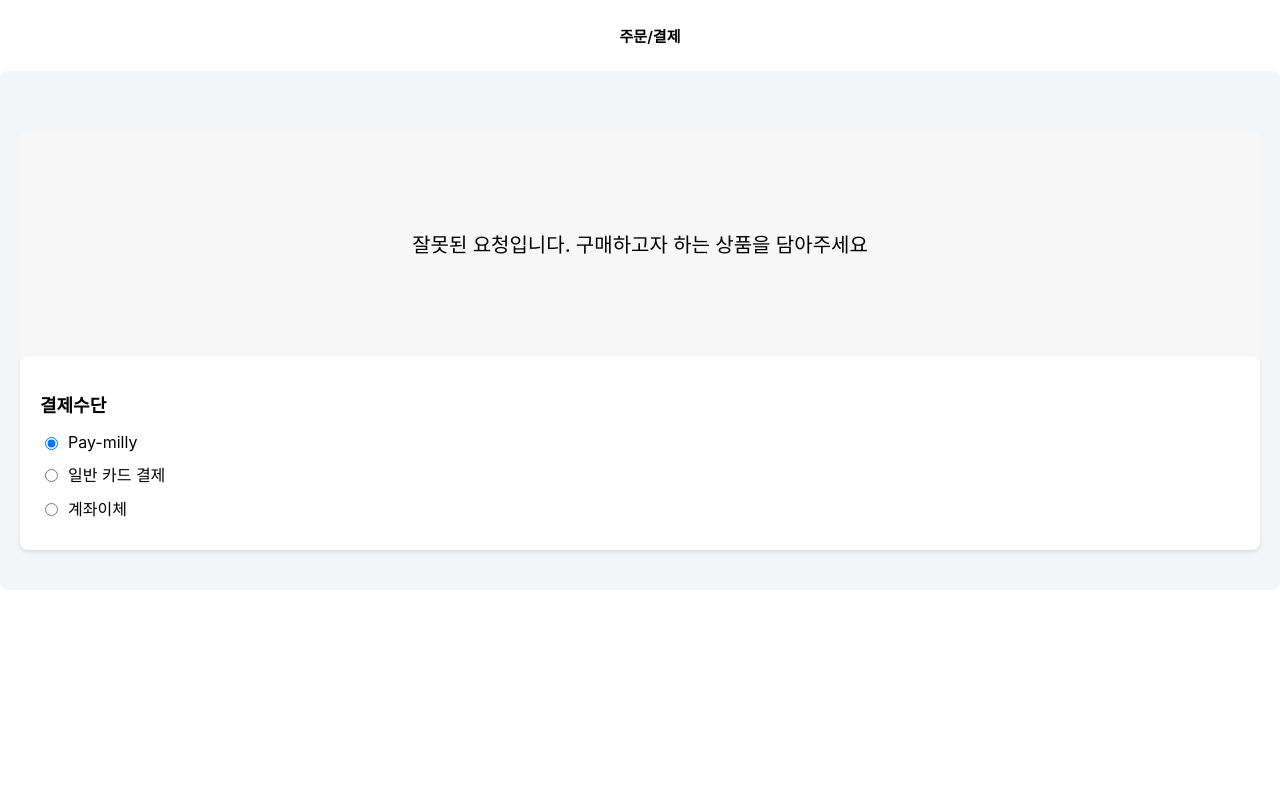
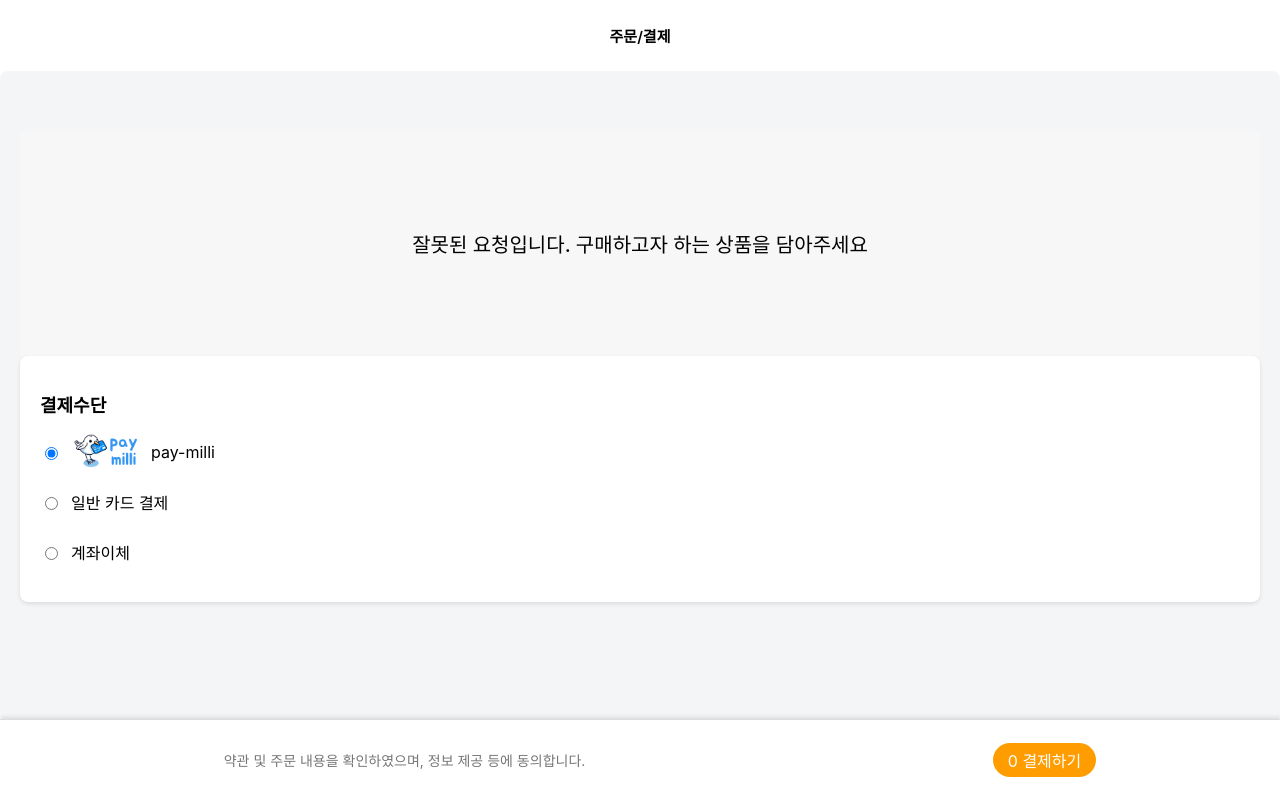
Before and after one commit to JudithHopps/Pay-milli, a React (Create React App) app: page /mall/order in a window 1280 px wide. Built offline with nearby package versions, Linux system fonts and the light colour scheme.

Commit message:
feat : 결제 페이지 - 주문 결제 헤더, 주문 상품 목록, 결제 수단, 결제 버튼 하단 표시

```diff
--- a/src/pages/shoppingmall/OrderSheet.tsx
+++ b/src/pages/shoppingmall/OrderSheet.tsx
@@ -1,7 +1,6 @@
 import { useState, useEffect, useMemo } from "react";
 import styled from "styled-components";
 import DescriptionComponent from "components/shoppingmall/shoppingBasket/EmptyCart";
-import HeaderComponent from "components/shoppingmall/Header";
 import ButtonComponent from "components/shoppingmall/Button";
 
 interface CartType {
@@ -19,7 +18,7 @@ const THE_DELIVERY_CHARGE = 3000;
 
 export default function OrderSheet() {
   const [cartList, setCartList] = useState<CartType[] | null>(null);
-  const [paymentMethod, setPaymentMethod] = useState<string>("pay-milly");
+  const [paymentMethod, setPaymentMethod] = useState<string>("pay-milli");
 
   useEffect(() => {
     const preCartList = localStorage.getItem("cartList");
@@ -76,13 +75,20 @@ export default function OrderSheet() {
             <S.radioOption>
               <input
                 type="radio"
-                id="pay-milly"
+                id="pay-milli"
                 name="payment-method"
-                value="pay-milly"
-                checked={paymentMethod === "pay-milly"}
+                value="pay-milli"
+                checked={paymentMethod === "pay-milli"}
                 onChange={(e) => setPaymentMethod(e.target.value)}
               />
-              <label htmlFor="pay-milly">Pay-milly</label>
+              <S.label htmlFor="pay-milli">
+                <img
+                  src="/img/logo_paymilli.png"
+                  width={70}
+                  alt="Pay-milli logo"
+                />
+                <span>pay-milli</span>
+              </S.label>
             </S.radioOption>
             <S.radioOption>
               <input
@@ -93,7 +99,7 @@ export default function OrderSheet() {
                 checked={paymentMethod === "credit-card"}
                 onChange={(e) => setPaymentMethod(e.target.value)}
               />
-              <label htmlFor="credit-card">일반 카드 결제</label>
+              <S.label htmlFor="credit-card">일반 카드 결제</S.label>
             </S.radioOption>
             <S.radioOption>
               <input
@@ -104,10 +110,19 @@ export default function OrderSheet() {
                 checked={paymentMethod === "bank-transfer"}
                 onChange={(e) => setPaymentMethod(e.target.value)}
               />
-              <label htmlFor="bank-transfer">계좌이체</label>
+              <S.label htmlFor="bank-transfer">계좌이체</S.label>
             </S.radioOption>
           </S.paymentOptions>
         </S.orderSummary>
+
+        <S.orderFooter>
+          <S.footerText>
+            약관 및 주문 내용을 확인하였으며, 정보 제공 등에 동의합니다.
+          </S.footerText>
+          <ButtonComponent importance="medium">
+            <S.buttonText>{totalCost.toLocaleString()} 결제하기</S.buttonText>
+          </ButtonComponent>
+        </S.orderFooter>
       </S.container>
     </>
   );
@@ -118,10 +133,7 @@ const S = {
     background-color: #f3f5f7;
     padding: 20px;
     border-radius: 8px;
-  `,
-  title: styled.h1`
-    font-size: 1.7vw;
-    margin: 70px 0 7px 0;
+    padding-bottom: 100px; /* Adjust this if necessary */
   `,
   pageNav: styled.p`
     font-size: 15px;
@@ -131,7 +143,7 @@ const S = {
     background-color: #fff;
     border-radius: 4px;
     text-align: center;
-    padding: 10px;
+    padding: 10px 0px;
   `,
   orderSummary: styled.div`
     background-color: #fff;
@@ -183,13 +195,47 @@ const S = {
     margin-bottom: 10px;
     display: flex;
     align-items: center;
+  `,
+  label: styled.label`
+    display: flex;
+    align-items: center;
+    justify-content: center;
+    height: 20px;
+    text-align: center;
+    padding: 10px;
+    border-radius: 8px;
+    background-color: #fff;
+    cursor: pointer;
 
-    input[type="radio"] {
+    img {
       margin-right: 10px;
     }
 
-    label {
+    span {
       font-size: 16px;
     }
   `,
+  orderFooter: styled.div`
+    position: fixed;
+    left: 0;
+    bottom: 0;
+    height: 80px;
+    width: 100%;
+    background-color: #fff; /* Optional: background color for footer */
+    border-top: 1px solid #ddd; /* Optional: border for visual clarity */
+    box-shadow: 0 -2px 4px rgba(0, 0, 0, 0.1); /* Optional: shadow for visual clarity */
+    display: flex;
+    align-items: center;
+    justify-content: space-around;
+    margin: 0;
+    padding: 0 20px;
+  `,
+  footerText: styled.span`
+    font-size: 14px;
+    color: #767678;
+  `,
+  buttonText: styled.p`
+    color: #fff; /* Button text color */
+    margin: 0;
+  `,
 };
```
Also changed, not shown: public/img/logo_paymilli.png (added).
